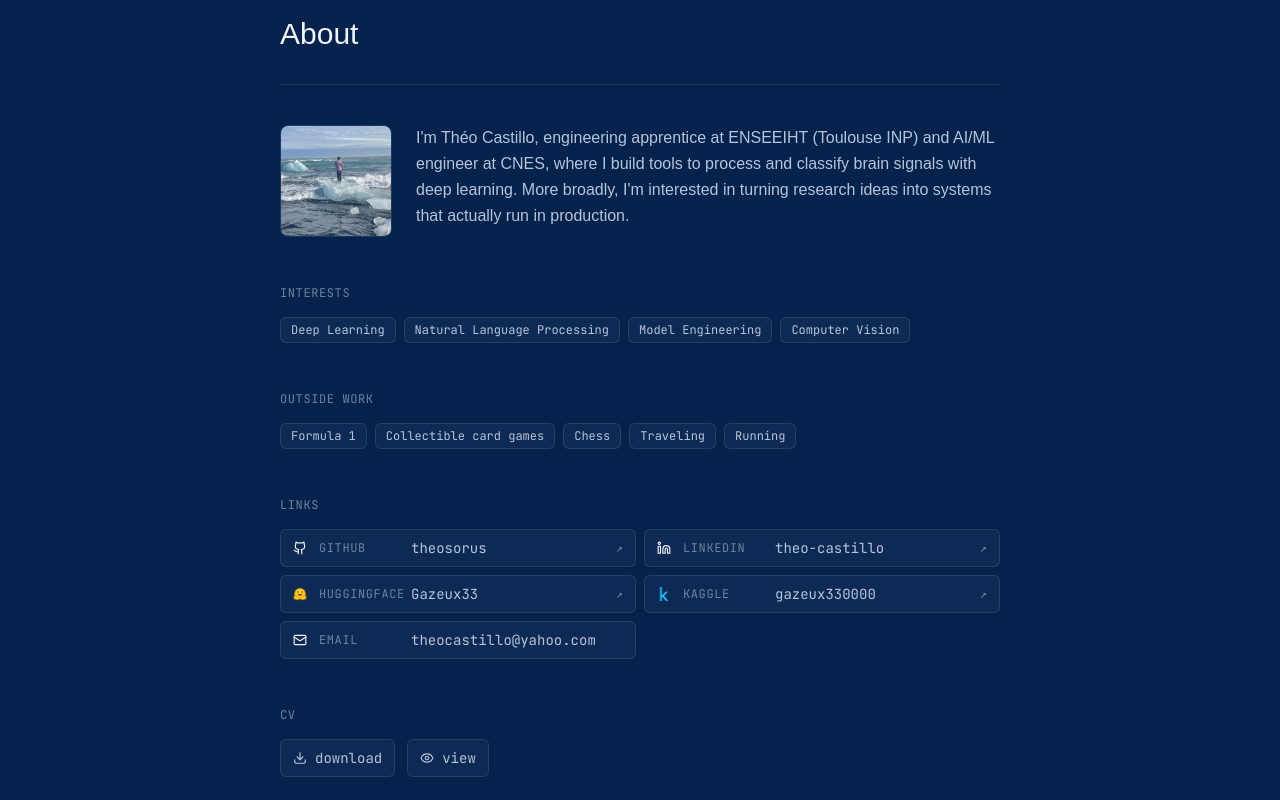
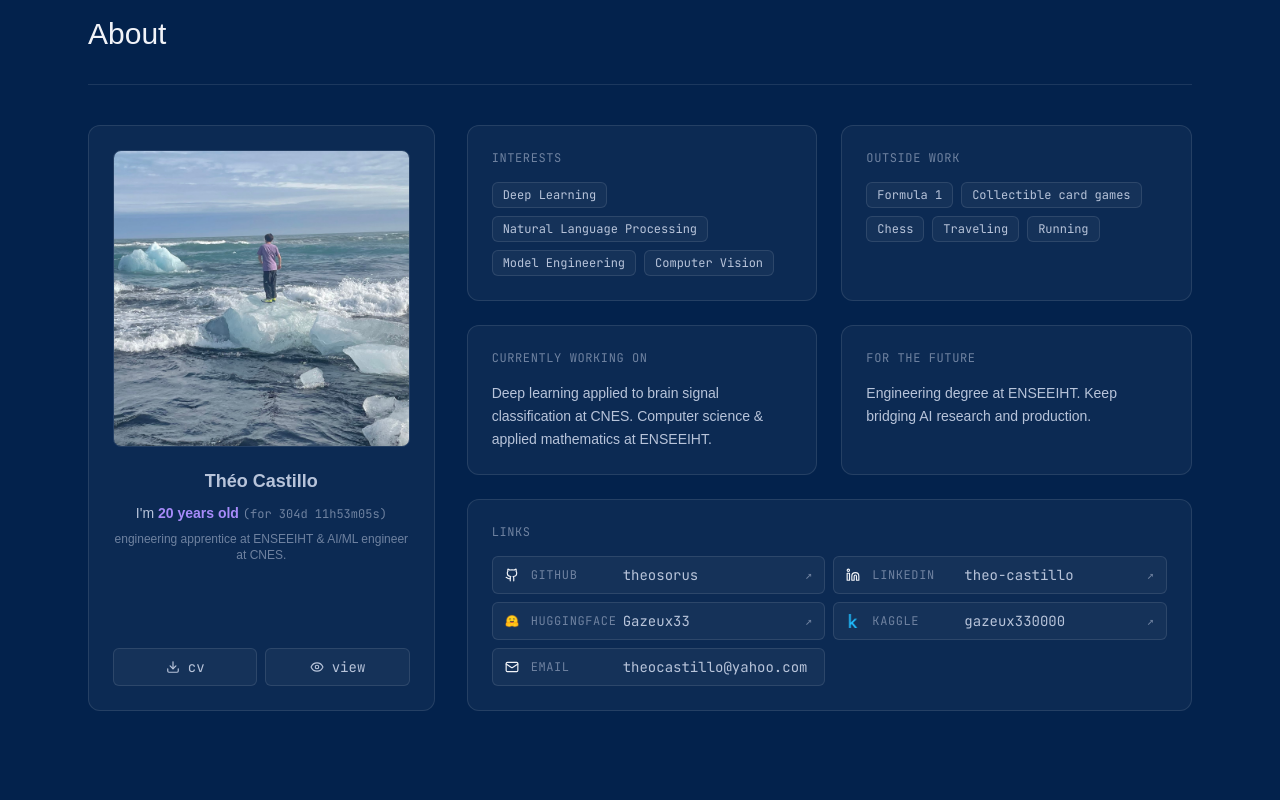
Before and after one commit to theosorus/portfolio_theosorus, a React (Vite) app: page / in a window 1280 px wide. Shown: the part 840-1640 px from the top of the page. Built offline with nearby package versions, Linux system fonts and the light colour scheme; no server answers.

Commit message:
feat: enhance AboutMe component with age and countdown features; update translations for clarity

```diff
--- a/src/components/AboutMe.tsx
+++ b/src/components/AboutMe.tsx
@@ -3,10 +3,12 @@ import { useTranslation } from 'react-i18next';
 import { Download, Eye, Github, Linkedin, Mail, Check } from 'lucide-react';
 import hobbiesInterestData from '../data/hobbies_interest.json';
 import { useCV } from '../hooks/useCV';
+import { useAge } from '../hooks/useAge';
 
 const AboutMe = () => {
   const [t] = useTranslation('global');
   const { download, view } = useCV();
+  const { age, countdown } = useAge();
   const [emailCopied, setEmailCopied] = useState(false);
   const email = 'theocastillo@yahoo.com';
 
@@ -46,13 +48,7 @@ const AboutMe = () => {
       key: 'huggingface',
       label: 'Gazeux33',
       icon: ({ size }: { size: number }) => (
-        <img
-          src="/icons/huggingface-color.png"
-          alt=""
-          width={size}
-          height={size}
-          className="object-contain"
-        />
+        <img src="/icons/huggingface-color.png" alt="" width={size} height={size} className="object-contain" />
       ),
       href: 'https://huggingface.co/Gazeux33',
     } as unknown as LinkRow,
@@ -60,13 +56,7 @@ const AboutMe = () => {
       key: 'kaggle',
       label: 'gazeux330000',
       icon: ({ size }: { size: number }) => (
-        <img
-          src="/icons/kaggle.png"
-          alt=""
-          width={size}
-          height={size}
-          className="object-contain"
-        />
+        <img src="/icons/kaggle.png" alt="" width={size} height={size} className="object-contain" />
       ),
       href: 'https://www.kaggle.com/gazeux330000',
     } as unknown as LinkRow,
@@ -82,7 +72,7 @@ const AboutMe = () => {
   return (
     <section
       id="about-me"
-      className="w-full max-w-3xl mx-auto px-4 sm:px-6 py-16 sm:py-20 md:py-24"
+      className="w-full max-w-6xl mx-auto px-4 sm:px-6 py-16 sm:py-20 md:py-24"
     >
       <h2
         className="text-2xl md:text-3xl mb-8"
@@ -92,22 +82,70 @@ const AboutMe = () => {
       </h2>
       <div className="border-t border-white/[0.10]" />
 
-      <div className="pt-8 sm:pt-10 flex flex-col gap-10 sm:gap-12">
-        {/* About */}
-        <div className="flex flex-col sm:flex-row gap-5 sm:gap-6 items-start">
+      <div className="pt-8 sm:pt-10">
+        <div className="grid grid-cols-1 lg:grid-cols-3 gap-6 lg:gap-8 lg:items-stretch">
+
+          {/* Left column — Photo card */}
+          <div className="lg:col-span-1 flex">
+            <div className="bg-white/[0.04] border border-white/[0.10] rounded-xl p-5 sm:p-6 space-y-5 flex-1 flex flex-col">
               <img
                 src="./island.jpeg"
                 alt="Théo Castillo"
-            className="w-24 h-24 sm:w-28 sm:h-28 rounded-lg object-cover flex-shrink-0 border border-white/[0.10]"
+                className="w-full aspect-square object-cover rounded-lg border border-white/[0.10]"
                 loading="lazy"
               />
-          <p className="text-base text-fg-muted leading-relaxed max-w-prose">
-            {t('aboutme.about_paragraph')}
+
+              <div className="text-center space-y-2">
+                <h3
+                  className="text-lg font-semibold text-fg-muted"
+                  style={{ fontFamily: 'var(--font-domine)' }}
+                >
+                  {t('aboutme.name')}
+                </h3>
+                <p className="text-sm text-fg-muted">
+                  {t('aboutme.description_before_age')}{' '}
+                  <span className="text-accent font-semibold">{age} {t('aboutme.years_old')}</span>{' '}
+                  <span className="text-fg-dim text-xs" style={{ fontFamily: 'var(--font-mono)' }}>
+                    ({t('aboutme.countdown_prefix')} {countdown.days}{t('aboutme.countdown_days')} {String(countdown.hours).padStart(2, '0')}h{String(countdown.minutes).padStart(2, '0')}m{String(countdown.seconds).padStart(2, '0')}s)
+                  </span>
+                </p>
+                <p className="text-xs text-fg-dim">
+                  {t('aboutme.description_after_age')}
                 </p>
               </div>
 
-        {/* Interests */}
-        <div>
+              <div className="flex-1" />
+
+              <div
+                className="flex flex-wrap gap-2 text-sm"
+                style={{ fontFamily: 'var(--font-mono)' }}
+              >
+                <button
+                  type="button"
+                  onClick={download}
+                  className="inline-flex items-center gap-2 px-3 py-2 bg-white/[0.04] hover:bg-white/[0.08] border border-white/[0.10] hover:border-accent/40 rounded-md text-fg-muted hover:text-accent transition-colors flex-1 justify-center"
+                >
+                  <Download size={14} />
+                  cv
+                </button>
+                <button
+                  type="button"
+                  onClick={view}
+                  className="inline-flex items-center gap-2 px-3 py-2 bg-white/[0.04] hover:bg-white/[0.08] border border-white/[0.10] hover:border-accent/40 rounded-md text-fg-muted hover:text-accent transition-colors flex-1 justify-center"
+                >
+                  <Eye size={14} />
+                  {t('aboutme.view_cv')}
+                </button>
+              </div>
+            </div>
+          </div>
+
+          {/* Right column — Content */}
+          <div className="lg:col-span-2 flex flex-col gap-6">
+            {/* 2x2 grid: row-aligned */}
+            <div className="grid grid-cols-1 sm:grid-cols-2 gap-6">
+              {/* Row 1 — Interests */}
+              <div className="bg-white/[0.04] border border-white/[0.10] rounded-xl p-5 sm:p-6">
                 <h3
                   className="text-xs uppercase tracking-wider text-fg-dim mb-4"
                   style={{ fontFamily: 'var(--font-mono)' }}
@@ -127,8 +165,8 @@ const AboutMe = () => {
                 </div>
               </div>
 
-        {/* Outside work */}
-        <div>
+              {/* Row 1 — Hobbies */}
+              <div className="bg-white/[0.04] border border-white/[0.10] rounded-xl p-5 sm:p-6">
                 <h3
                   className="text-xs uppercase tracking-wider text-fg-dim mb-4"
                   style={{ fontFamily: 'var(--font-mono)' }}
@@ -148,8 +186,35 @@ const AboutMe = () => {
                 </div>
               </div>
 
+              {/* Row 2 — Working on */}
+              <div className="bg-white/[0.04] border border-white/[0.10] rounded-xl p-5 sm:p-6">
+                <h3
+                  className="text-xs uppercase tracking-wider text-fg-dim mb-4"
+                  style={{ fontFamily: 'var(--font-mono)' }}
+                >
+                  {t('aboutme.working_on_title')}
+                </h3>
+                <p className="text-sm text-fg-muted leading-relaxed">
+                  {t('aboutme.working_on_description')}
+                </p>
+              </div>
+
+              {/* Row 2 — Future */}
+              <div className="bg-white/[0.04] border border-white/[0.10] rounded-xl p-5 sm:p-6">
+                <h3
+                  className="text-xs uppercase tracking-wider text-fg-dim mb-4"
+                  style={{ fontFamily: 'var(--font-mono)' }}
+                >
+                  {t('aboutme.future_title')}
+                </h3>
+                <p className="text-sm text-fg-muted leading-relaxed">
+                  {t('aboutme.future_description')}
+                </p>
+              </div>
+            </div>
+
             {/* Links */}
-        <div>
+            <div className="bg-white/[0.04] border border-white/[0.10] rounded-xl p-5 sm:p-6 flex-1">
               <h3
                 className="text-xs uppercase tracking-wider text-fg-dim mb-4"
                 style={{ fontFamily: 'var(--font-mono)' }}
@@ -205,35 +270,6 @@ const AboutMe = () => {
                 })}
               </ul>
             </div>
-
-        {/* CV */}
-        <div>
-          <h3
-            className="text-xs uppercase tracking-wider text-fg-dim mb-4"
-            style={{ fontFamily: 'var(--font-mono)' }}
-          >
-cv
-          </h3>
-          <div
-            className="flex flex-wrap items-center gap-3 text-sm"
-            style={{ fontFamily: 'var(--font-mono)' }}
-          >
-            <button
-              type="button"
-              onClick={download}
-              className="inline-flex items-center gap-2 px-3 py-2 bg-white/[0.04] hover:bg-white/[0.08] border border-white/[0.10] hover:border-accent/40 rounded-md text-fg-muted hover:text-accent transition-colors"
-            >
-              <Download size={14} />
-              {t('aboutme.download_cv')}
-            </button>
-            <button
-              type="button"
-              onClick={view}
-              className="inline-flex items-center gap-2 px-3 py-2 bg-white/[0.04] hover:bg-white/[0.08] border border-white/[0.10] hover:border-accent/40 rounded-md text-fg-muted hover:text-accent transition-colors"
-            >
-              <Eye size={14} />
-              {t('aboutme.view_cv')}
-            </button>
           </div>
         </div>
       </div>
--- /dev/null
+++ b/src/hooks/useAge.ts
@@ -0,0 +1,51 @@
+import { useState, useEffect } from 'react';
+
+const BIRTHDAY = new Date(2006, 1, 28); // February 28, 2006
+
+function getAge(): number {
+  const now = new Date();
+  let age = now.getFullYear() - BIRTHDAY.getFullYear();
+  const monthDiff = now.getMonth() - BIRTHDAY.getMonth();
+  if (monthDiff < 0 || (monthDiff === 0 && now.getDate() < BIRTHDAY.getDate())) {
+    age--;
+  }
+  return age;
+}
+
+function getNextBirthday(): Date {
+  const now = new Date();
+  const thisYear = now.getFullYear();
+  const birthdayThisYear = new Date(thisYear, BIRTHDAY.getMonth(), BIRTHDAY.getDate());
+  if (now >= birthdayThisYear) {
+    return new Date(thisYear + 1, BIRTHDAY.getMonth(), BIRTHDAY.getDate());
+  }
+  return birthdayThisYear;
+}
+
+function getCountdown(): { days: number; hours: number; minutes: number; seconds: number } {
+  const now = new Date();
+  const next = getNextBirthday();
+  const diff = next.getTime() - now.getTime();
+
+  const days = Math.floor(diff / (1000 * 60 * 60 * 24));
+  const hours = Math.floor((diff % (1000 * 60 * 60 * 24)) / (1000 * 60 * 60));
+  const minutes = Math.floor((diff % (1000 * 60 * 60)) / (1000 * 60));
+  const seconds = Math.floor((diff % (1000 * 60)) / 1000);
+
+  return { days, hours, minutes, seconds };
+}
+
+export const useAge = () => {
+  const [age, setAge] = useState(getAge());
+  const [countdown, setCountdown] = useState(getCountdown());
+
+  useEffect(() => {
+    const interval = setInterval(() => {
+      setAge(getAge());
+      setCountdown(getCountdown());
+    }, 1000);
+    return () => clearInterval(interval);
+  }, []);
+
+  return { age, countdown };
+};
--- a/src/translations/en/global.json
+++ b/src/translations/en/global.json
@@ -35,7 +35,12 @@
     },
     "aboutme": {
         "section_title": "About",
-        "about_paragraph": "I'm Théo Castillo, engineering apprentice at ENSEEIHT (Toulouse INP) and AI/ML engineer at CNES, where I build tools to process and classify brain signals with deep learning. More broadly, I'm interested in turning research ideas into systems that actually run in production.",
+        "name": "Théo Castillo",
+        "description_before_age": "I'm",
+        "years_old": "years old",
+        "countdown_prefix": "for",
+        "countdown_days": "d",
+        "description_after_age": "engineering apprentice at ENSEEIHT & AI/ML engineer at CNES.",
         "interest_title": "interests",
         "hobbies_title": "outside work",
         "interests": {
@@ -55,6 +60,10 @@
             "running": "Running"
         },
         "all_links": "links",
+        "working_on_title": "currently working on",
+        "working_on_description": "Deep learning applied to brain signal classification at CNES. Computer science & applied mathematics at ENSEEIHT.",
+        "future_title": "for the future",
+        "future_description": "Engineering degree at ENSEEIHT. Keep bridging AI research and production.",
         "download_cv": "download",
         "view_cv": "view",
         "copied": "copied"
--- a/src/translations/fr/global.json
+++ b/src/translations/fr/global.json
@@ -35,7 +35,12 @@
     },
     "aboutme": {
         "section_title": "Profil",
-        "about_paragraph": "Je suis Théo Castillo, apprenti ingénieur à l'ENSEEIHT (Toulouse INP) et ingénieur IA/ML au CNES, où je conçois des outils de traitement et de classification de signaux cérébraux par deep learning. Plus largement, je m'intéresse au passage des idées de recherche à des systèmes qui tournent vraiment en production.",
+        "name": "Théo Castillo",
+        "description_before_age": "J'ai",
+        "years_old": "ans",
+        "countdown_prefix": "encore",
+        "countdown_days": "j",
+        "description_after_age": "apprenti ingénieur à l'ENSEEIHT & ingénieur IA/ML au CNES.",
         "interest_title": "centres d'intérêt",
         "hobbies_title": "hors travail",
         "interests": {
@@ -55,6 +60,10 @@
             "running": "Running"
         },
         "all_links": "liens",
+        "working_on_title": "en ce moment",
+        "working_on_description": "Deep learning appliqué à la classification de signaux cérébraux au CNES. Informatique & mathématiques appliquées à l'ENSEEIHT.",
+        "future_title": "pour l'avenir",
+        "future_description": "Diplôme d'ingénieur à l'ENSEEIHT. Continuer à faire le pont entre recherche IA et production.",
         "download_cv": "télécharger",
         "view_cv": "voir",
         "copied": "copié"
```
Lines whose indentation alone changed are shown as unchanged.
